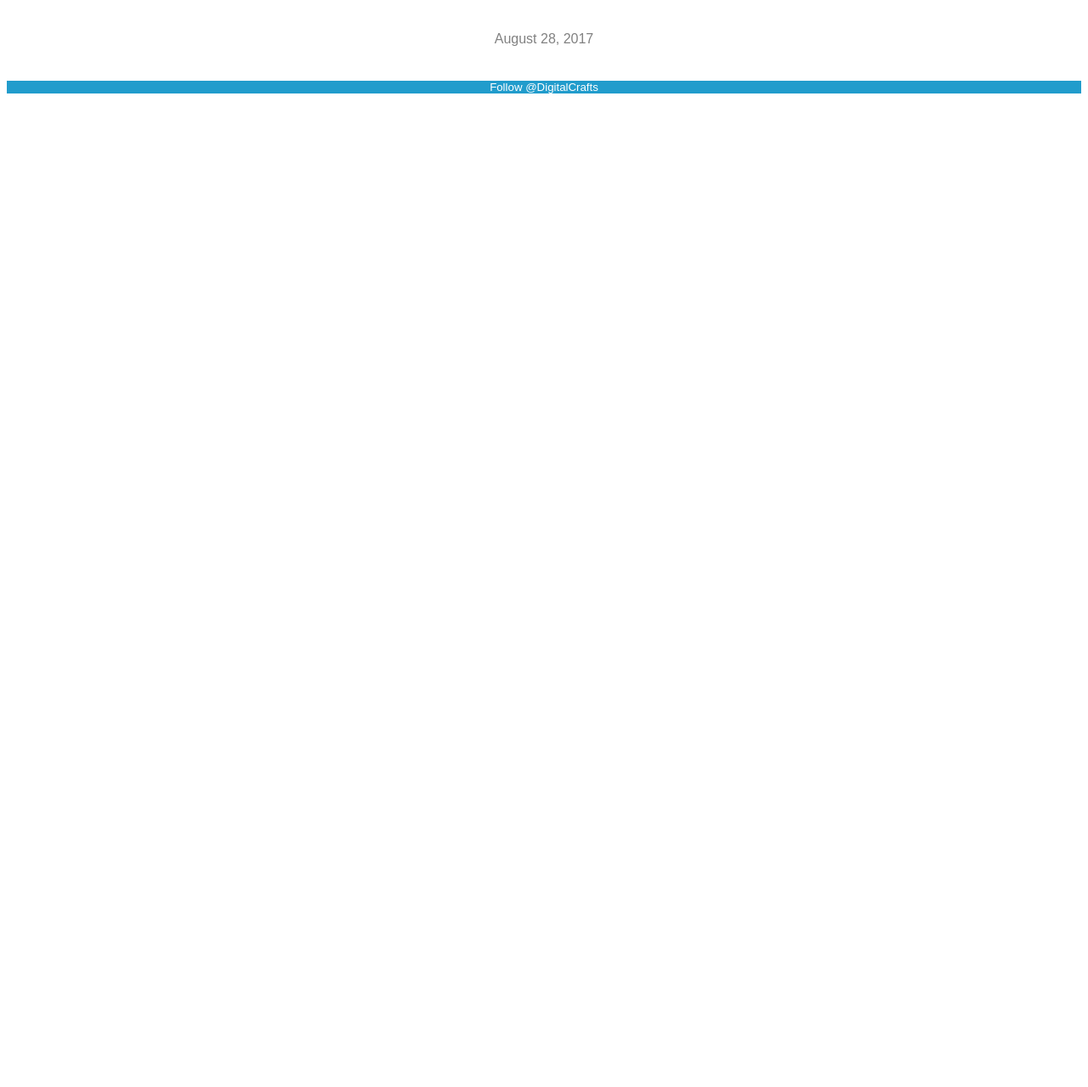
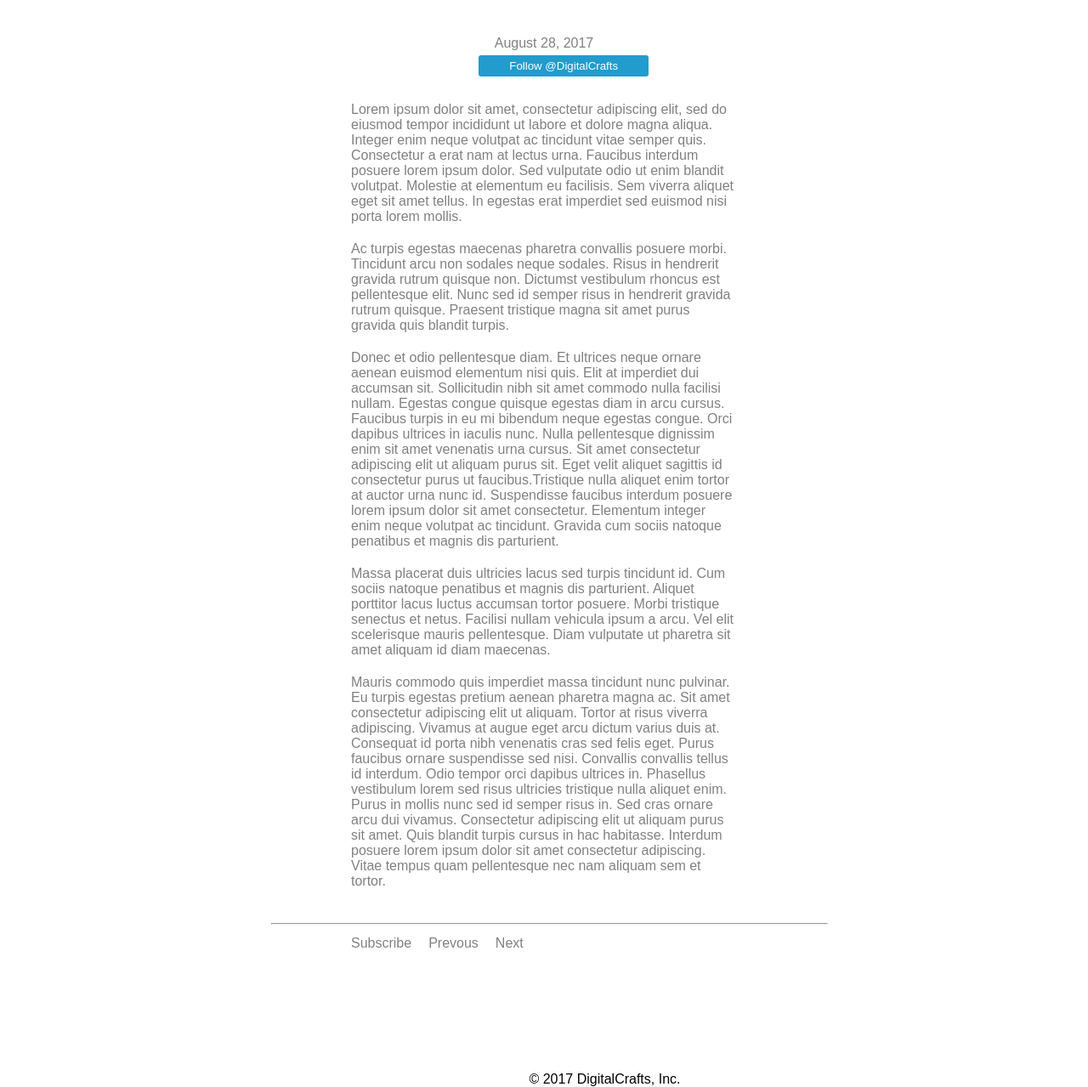
Before and after one commit to renterial2/html_css_bootcamp, a plain HTML site: page DC_Blog/index.html in a window 1280 px wide. Shown: the part 205-1484 px from the top of the page at 85% size. Before the commit the page ends 800 px from the top, so only its background shows below. Drawn offline with Linux system fonts and the light colour scheme.

Commit message:
finished blog pg

```diff
--- a/DC_Blog/index.html
+++ b/DC_Blog/index.html
@@ -27,16 +27,40 @@
             <h1>A Developer's Story</h1>
             <h3> </h3>
             <p>August 28, 2017</p>
-            <h3></h3>
-            <h5>Follow @DigitalCrafts</h5>
+            <div>
+                <h5>Follow @DigitalCrafts</h5>
+            </div>
+            <div class="text">
+                <p>
+                    Lorem ipsum dolor sit amet, consectetur adipiscing elit, sed do eiusmod tempor incididunt ut labore et dolore magna aliqua. Integer enim neque volutpat ac tincidunt vitae semper quis. Consectetur a erat nam at lectus urna. Faucibus interdum posuere lorem ipsum dolor. Sed vulputate odio ut enim blandit volutpat. Molestie at elementum eu facilisis. Sem viverra aliquet eget sit amet tellus. In egestas erat imperdiet sed euismod nisi porta lorem mollis.
+                </p>
+                <p>
+                    Ac turpis egestas maecenas pharetra convallis posuere morbi. Tincidunt arcu non sodales neque sodales. Risus in hendrerit gravida rutrum quisque non. Dictumst vestibulum rhoncus est pellentesque elit. Nunc sed id semper risus in hendrerit gravida rutrum quisque. Praesent tristique magna sit amet purus gravida quis blandit turpis.
+                </p>
+                <p>
+                    Donec et odio pellentesque diam. Et ultrices neque ornare aenean euismod elementum nisi quis. Elit at imperdiet dui accumsan sit. Sollicitudin nibh sit amet commodo nulla facilisi nullam. Egestas congue quisque egestas diam in arcu cursus. Faucibus turpis in eu mi bibendum neque egestas congue. Orci dapibus ultrices in iaculis nunc. Nulla pellentesque dignissim enim sit amet venenatis urna cursus. Sit amet consectetur adipiscing elit ut aliquam purus sit. Eget velit aliquet sagittis id consectetur purus ut faucibus.Tristique nulla aliquet enim tortor at auctor urna nunc id. Suspendisse faucibus interdum posuere lorem ipsum dolor sit amet consectetur. Elementum integer enim neque volutpat ac tincidunt. Gravida cum sociis natoque penatibus et magnis dis parturient.
+                </p>
+                <p>
+                    Massa placerat duis ultricies lacus sed turpis tincidunt id. Cum sociis natoque penatibus et magnis dis parturient. Aliquet porttitor lacus luctus accumsan tortor posuere. Morbi tristique senectus et netus. Facilisi nullam vehicula ipsum a arcu. Vel elit scelerisque mauris pellentesque. Diam vulputate ut pharetra sit amet aliquam id diam maecenas.
+                </p>
+                <p>
+                    Mauris commodo quis imperdiet massa tincidunt nunc pulvinar. Eu turpis egestas pretium aenean pharetra magna ac. Sit amet consectetur adipiscing elit ut aliquam. Tortor at risus viverra adipiscing. Vivamus at augue eget arcu dictum varius duis at. Consequat id porta nibh venenatis cras sed felis eget. Purus faucibus ornare suspendisse sed nisi. Convallis convallis tellus id interdum. Odio tempor orci dapibus ultrices in. Phasellus vestibulum lorem sed risus ultricies tristique nulla aliquet enim. Purus in mollis nunc sed id semper risus in. Sed cras ornare arcu dui vivamus. Consectetur adipiscing elit ut aliquam purus sit amet. Quis blandit turpis cursus in hac habitasse. Interdum posuere lorem ipsum dolor sit amet consectetur adipiscing. Vitae tempus quam pellentesque nec nam aliquam sem et tortor.
+                </p>
+            </div>
+            <div class="line">
+                <hr width="51%">
+            </div>
         </div>
-        <div>
-            <p></p>
-            <p></p>
-            <p></p>
-            <p></p>
-            <p></p>
-        </div>
+        <div class="menuBottom">
+                <ul>
+                    <li>Subscribe</li>
+                    <li>Prevous</li>
+                    <li>Next</li>
+                </ul>
+            </div>
     </main>
+    <footer>
+        &copy; 2017 DigitalCrafts, Inc.
+    </footer>
 </body>
 </html>
--- a/DC_Blog/style.css
+++ b/DC_Blog/style.css
@@ -32,9 +32,43 @@ h3 {
 }
 div > p {
     color: grey;
+    padding: 5px;
 }
 h5 {
     color: white;
+    border-radius: 3px;
     background-color: rgb(33, 156, 204);
-    padding: 0px;
+    width: 200px;
+    position: absolute;
+    left: 44%;
+    padding: 5px 0px;
+    margin-left: 100px;
 }
+.text {
+    margin-top: 50px;
+}
+.text > p {
+    text-align: left;
+    font-family: Arial, Helvetica, sans-serif;
+    margin: 10px 400px;
+}
+.line > hr {
+    position: absolute;
+    margin: 25px;
+    left: 23%;
+}
+.menuBottom ul {
+    margin-top: 40px;
+    margin-left: 365px;
+}
+.menuBottom * {
+    list-style: none;
+    float: left;
+    padding-left: 20px;
+    color: grey;
+}
+footer {
+    position: absolute;
+    margin: 200px;
+    left: 33%;
+}
```
